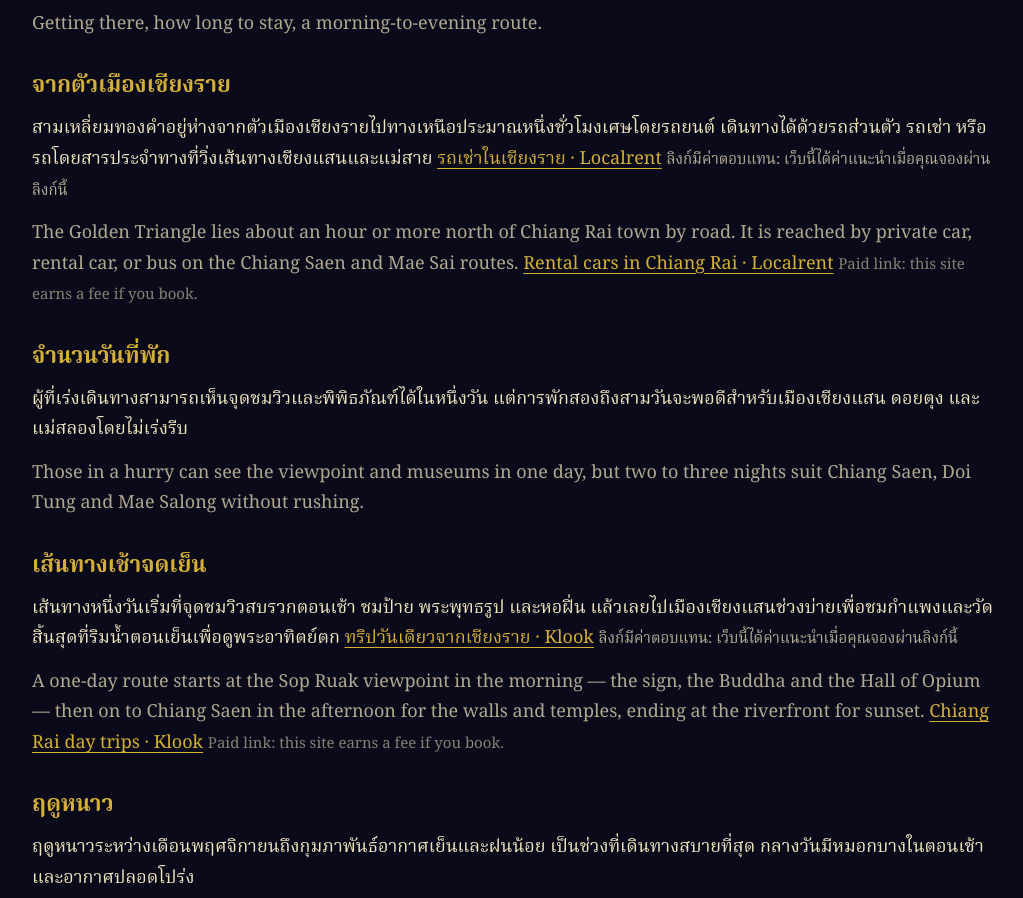
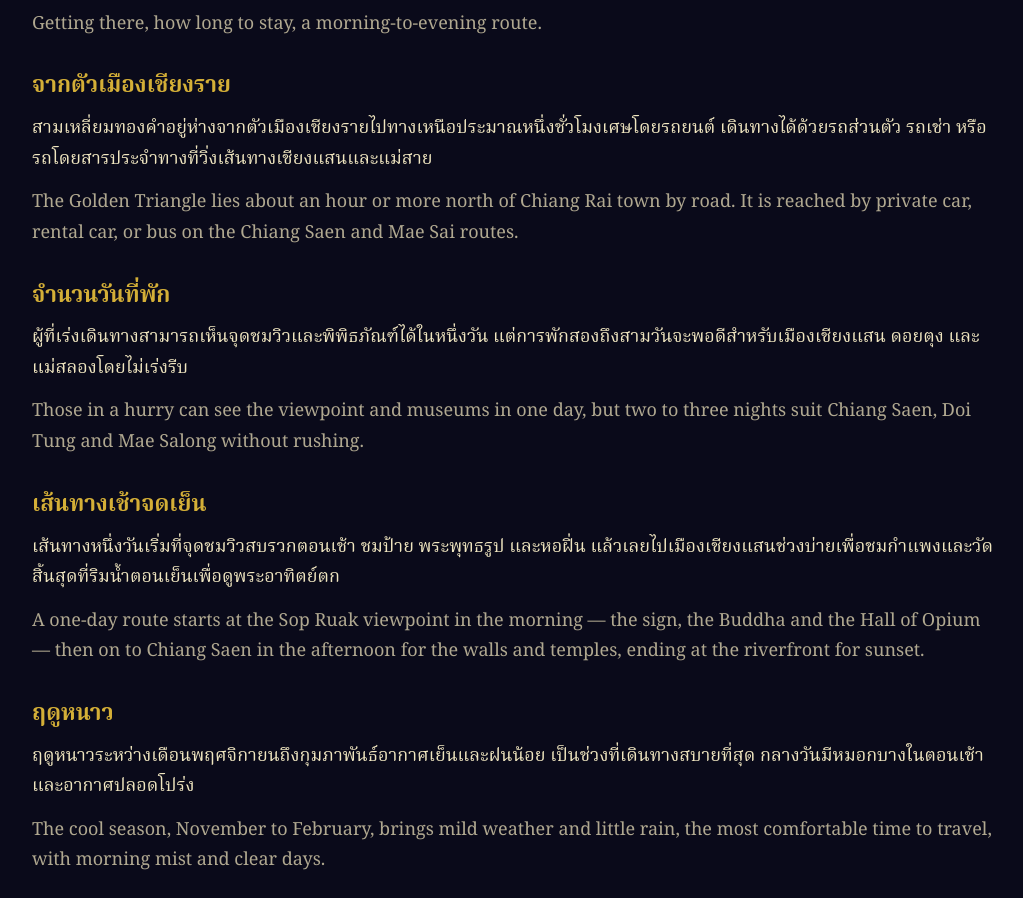
Before and after one commit to NaNoBotCo/golden-triangle, a plain HTML site: page docs/visit/index.html in a window 1280 px wide. Shown: the part 512-1410 px from the top of the page, without its empty margins (124-1147 px from the left). Drawn offline with Linux system fonts and the light colour scheme.

Commit message:
Take aggregator links off
Co-Authored-By: Claude Opus 5.5 <noreply@anthropic.com>

```diff
--- a/docs/visit/index.html
+++ b/docs/visit/index.html
@@ -28,16 +28,16 @@
   <p class="en">Getting there, how long to stay, a morning-to-evening route.</p>
 
   <h2>จากตัวเมืองเชียงราย</h2>
-  <p>สามเหลี่ยมทองคำอยู่ห่างจากตัวเมืองเชียงรายไปทางเหนือประมาณหนึ่งชั่วโมงเศษโดยรถยนต์ เดินทางได้ด้วยรถส่วนตัว รถเช่า หรือรถโดยสารประจำทางที่วิ่งเส้นทางเชียงแสนและแม่สาย<!--aff:gt-car:th--> <a href="https://localrent.tpx.li/7HkeNoZ8" rel="sponsored nofollow noopener" target="_blank">รถเช่าในเชียงราย · Localrent</a> <small style="opacity:.75">ลิงก์มีค่าตอบแทน: เว็บนี้ได้ค่าแนะนำเมื่อคุณจองผ่านลิงก์นี้</small><!--/aff:gt-car--></p>
-  <p class="en">The Golden Triangle lies about an hour or more north of Chiang Rai town by road. It is reached by private car, rental car, or bus on the Chiang Saen and Mae Sai routes.<!--aff:gt-car:en--> <a href="https://localrent.tpx.li/7HkeNoZ8" rel="sponsored nofollow noopener" target="_blank">Rental cars in Chiang Rai · Localrent</a> <small style="opacity:.75">Paid link: this site earns a fee if you book.</small><!--/aff:gt-car--></p>
+  <p>สามเหลี่ยมทองคำอยู่ห่างจากตัวเมืองเชียงรายไปทางเหนือประมาณหนึ่งชั่วโมงเศษโดยรถยนต์ เดินทางได้ด้วยรถส่วนตัว รถเช่า หรือรถโดยสารประจำทางที่วิ่งเส้นทางเชียงแสนและแม่สาย<!--aff:gt-car:th--><!--/aff:gt-car--></p>
+  <p class="en">The Golden Triangle lies about an hour or more north of Chiang Rai town by road. It is reached by private car, rental car, or bus on the Chiang Saen and Mae Sai routes.<!--aff:gt-car:en--><!--/aff:gt-car--></p>
 
   <h2>จำนวนวันที่พัก</h2>
   <p>ผู้ที่เร่งเดินทางสามารถเห็นจุดชมวิวและพิพิธภัณฑ์ได้ในหนึ่งวัน แต่การพักสองถึงสามวันจะพอดีสำหรับเมืองเชียงแสน ดอยตุง และแม่สลองโดยไม่เร่งรีบ</p>
   <p class="en">Those in a hurry can see the viewpoint and museums in one day, but two to three nights suit Chiang Saen, Doi Tung and Mae Salong without rushing.</p>
 
   <h2>เส้นทางเช้าจดเย็น</h2>
-  <p>เส้นทางหนึ่งวันเริ่มที่จุดชมวิวสบรวกตอนเช้า ชมป้าย พระพุทธรูป และหอฝิ่น แล้วเลยไปเมืองเชียงแสนช่วงบ่ายเพื่อชมกำแพงและวัด สิ้นสุดที่ริมน้ำตอนเย็นเพื่อดูพระอาทิตย์ตก<!--aff:gt-day:th--> <a href="https://klook.tpx.li/x9y0hpQn" rel="sponsored nofollow noopener" target="_blank">ทริปวันเดียวจากเชียงราย · Klook</a> <small style="opacity:.75">ลิงก์มีค่าตอบแทน: เว็บนี้ได้ค่าแนะนำเมื่อคุณจองผ่านลิงก์นี้</small><!--/aff:gt-day--></p>
-  <p class="en">A one-day route starts at the Sop Ruak viewpoint in the morning — the sign, the Buddha and the Hall of Opium — then on to Chiang Saen in the afternoon for the walls and temples, ending at the riverfront for sunset.<!--aff:gt-day:en--> <a href="https://klook.tpx.li/x9y0hpQn" rel="sponsored nofollow noopener" target="_blank">Chiang Rai day trips · Klook</a> <small style="opacity:.75">Paid link: this site earns a fee if you book.</small><!--/aff:gt-day--></p>
+  <p>เส้นทางหนึ่งวันเริ่มที่จุดชมวิวสบรวกตอนเช้า ชมป้าย พระพุทธรูป และหอฝิ่น แล้วเลยไปเมืองเชียงแสนช่วงบ่ายเพื่อชมกำแพงและวัด สิ้นสุดที่ริมน้ำตอนเย็นเพื่อดูพระอาทิตย์ตก<!--aff:gt-day:th--><!--/aff:gt-day--></p>
+  <p class="en">A one-day route starts at the Sop Ruak viewpoint in the morning — the sign, the Buddha and the Hall of Opium — then on to Chiang Saen in the afternoon for the walls and temples, ending at the riverfront for sunset.<!--aff:gt-day:en--><!--/aff:gt-day--></p>
 
   <h2>ฤดูหนาว</h2>
   <p>ฤดูหนาวระหว่างเดือนพฤศจิกายนถึงกุมภาพันธ์อากาศเย็นและฝนน้อย เป็นช่วงที่เดินทางสบายที่สุด กลางวันมีหมอกบางในตอนเช้าและอากาศปลอดโปร่ง</p>
```
